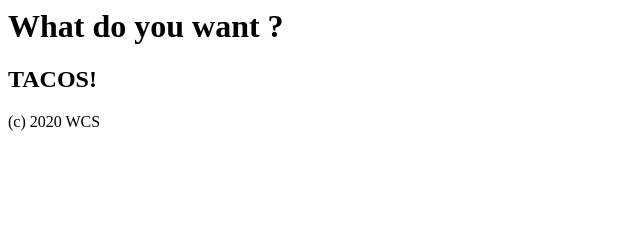
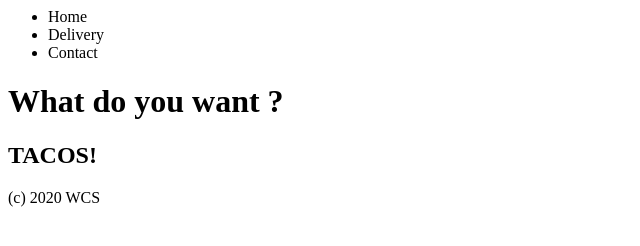
Before and after one commit to bastienapp/tacos-delivery, a plain HTML site: page index.html in a window 1280 px wide. Shown: the whole page, without its empty margins (0-640 px from the left). Drawn offline with Linux system fonts and the light colour scheme.

Commit message:
création de la navigation

```diff
--- a/index.html
+++ b/index.html
@@ -1,11 +1,21 @@
 <!doctype>
 <html>
+
 <head>
     <title>Your tacos now</title>
 </head>
+
 <body>
-<h1>What do you want  ?</h1>
-<h2>TACOS!</h2>
-<footer>(c) 2020 WCS</footer>
+    <nav>
+        <ul>
+            <li>Home</li>
+            <li>Delivery</li>
+            <li>Contact</li>
+        </ul>
+    </nav>
+    <h1>What do you want ?</h1>
+    <h2>TACOS!</h2>
+    <footer>(c) 2020 WCS</footer>
 </body>
+
 </html>
```
